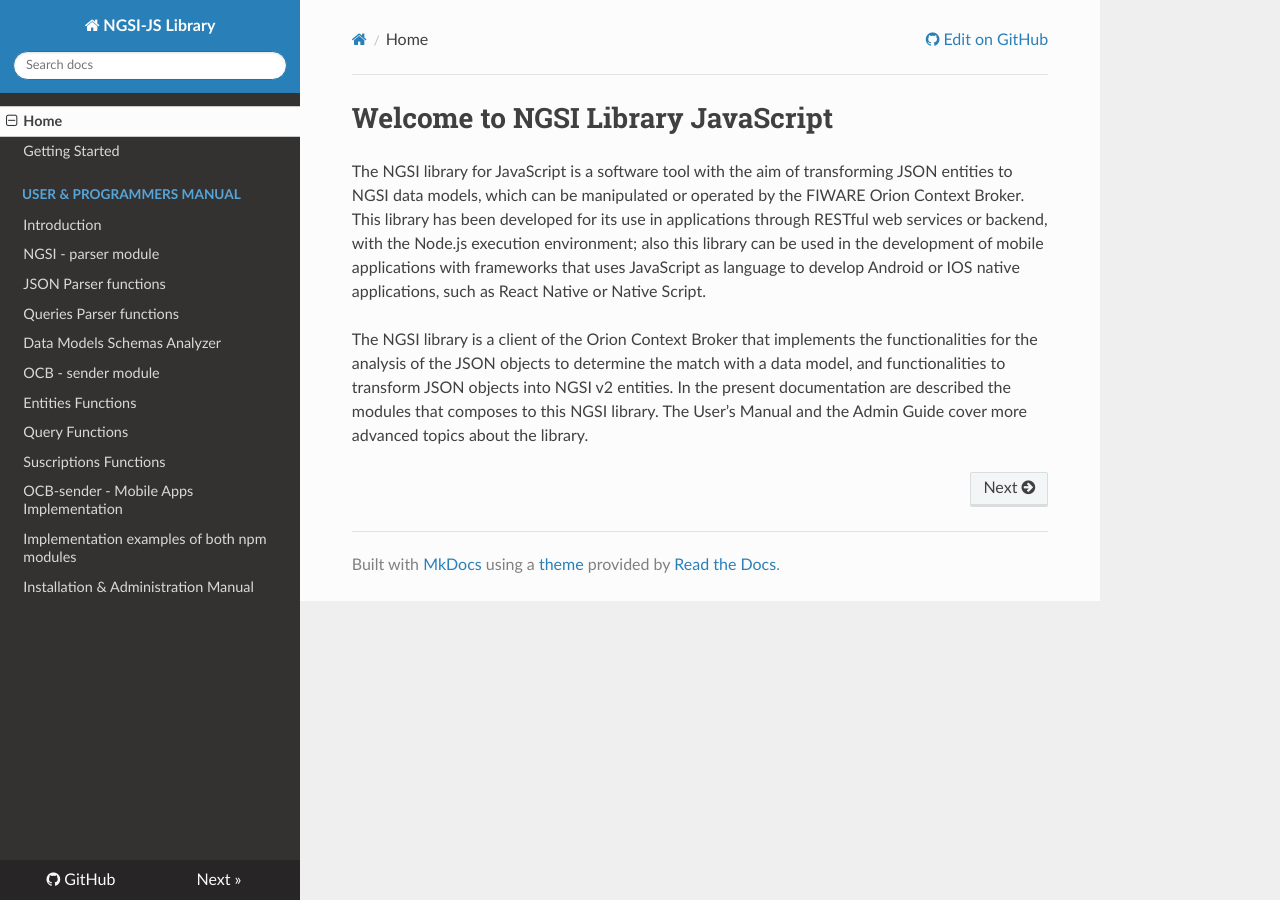
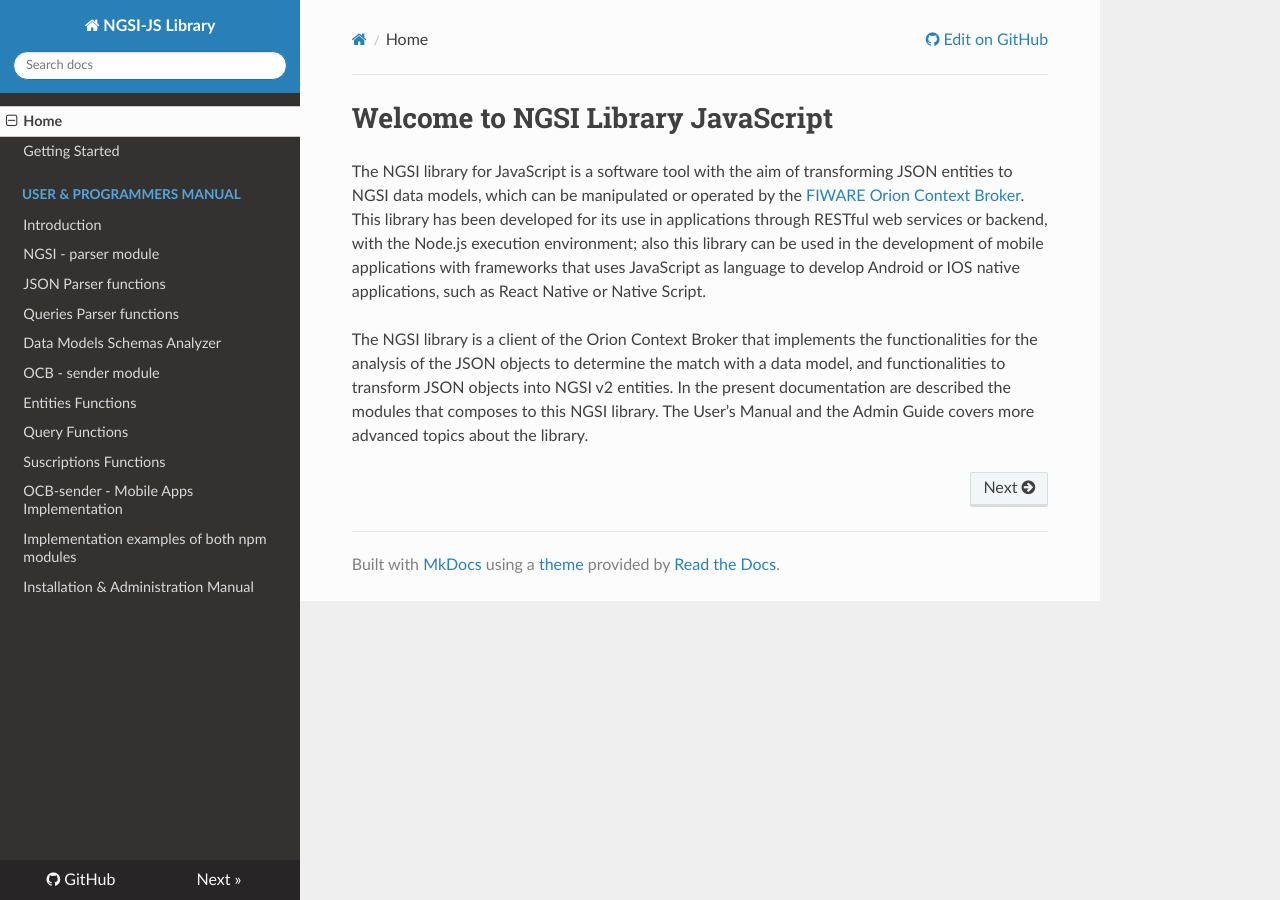
Before and after one commit to cenidetiot/ngsi-js-library, an MkDocs documentation site: the page built from doc/index.md, in a window 1280 px wide. Built offline with MkDocs 1.6.1, drawn with Linux system fonts in a browser that asks for light colours; nearby versions of some CDN libraries; comment, search, counter and statistics services are not loaded; old or Windows-style settings are respelled for this version of MkDocs.

```diff
--- a/doc/index.md
+++ b/doc/index.md
@@ -1,6 +1,6 @@
 # Welcome to NGSI Library JavaScript
 
-The NGSI library for JavaScript is a software tool with the aim of transforming JSON entities to NGSI data models, which can be manipulated or operated by the FIWARE Orion Context Broker. This library has been developed for its use in applications through RESTful web services or backend, with the Node.js execution environment; also this library can be used in the development of mobile applications with frameworks that uses JavaScript as language to develop Android or IOS native applications, such as React Native or Native Script.
+The NGSI library for JavaScript is a software tool with the aim of transforming JSON entities to NGSI data models, which can be manipulated or operated by the [FIWARE Orion Context Broker](https://fiware-orion.readthedocs.io/). This library has been developed for its use in applications through RESTful web services or backend, with the Node.js execution environment; also this library can be used in the development of mobile applications with frameworks that uses JavaScript as language to develop Android or IOS native applications, such as React Native or Native Script.
 
 The NGSI library is a client of the Orion Context Broker that implements the functionalities for the analysis of the JSON objects to determine the match with a data model, and functionalities to transform JSON objects into NGSI v2 entities. In the present documentation are described the modules that composes to this NGSI library.
-The User’s Manual and the Admin Guide cover more advanced topics about the library.
+The User’s Manual and the Admin Guide covers more advanced topics about the library.
```
Also changed, not shown: doc/ngsi/docs/SchemaAnalizer.md (+1 -1 lines), doc/ocb/index.md (+2 -2 lines), doc/overview.md (+3 -2 lines).
